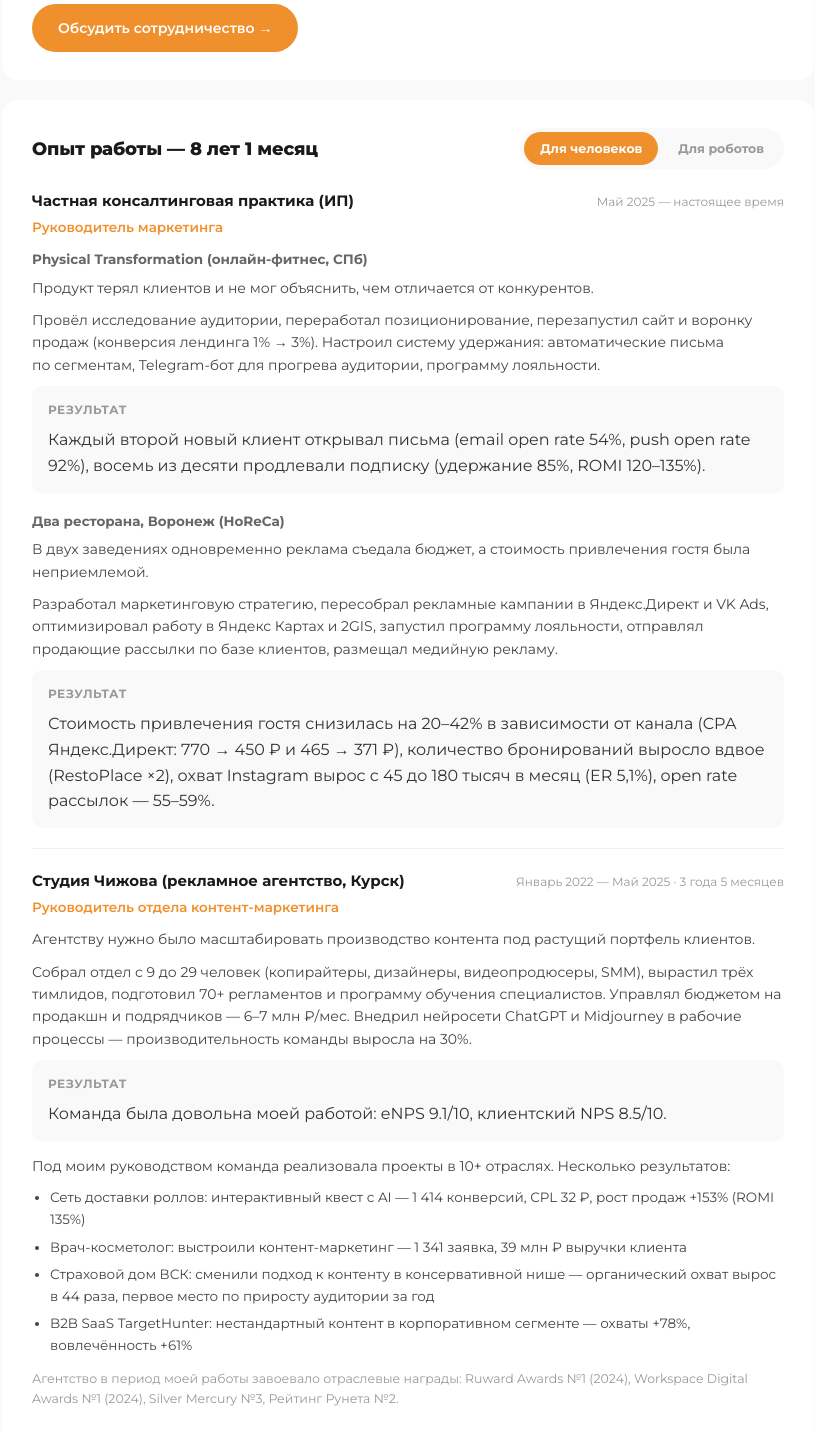
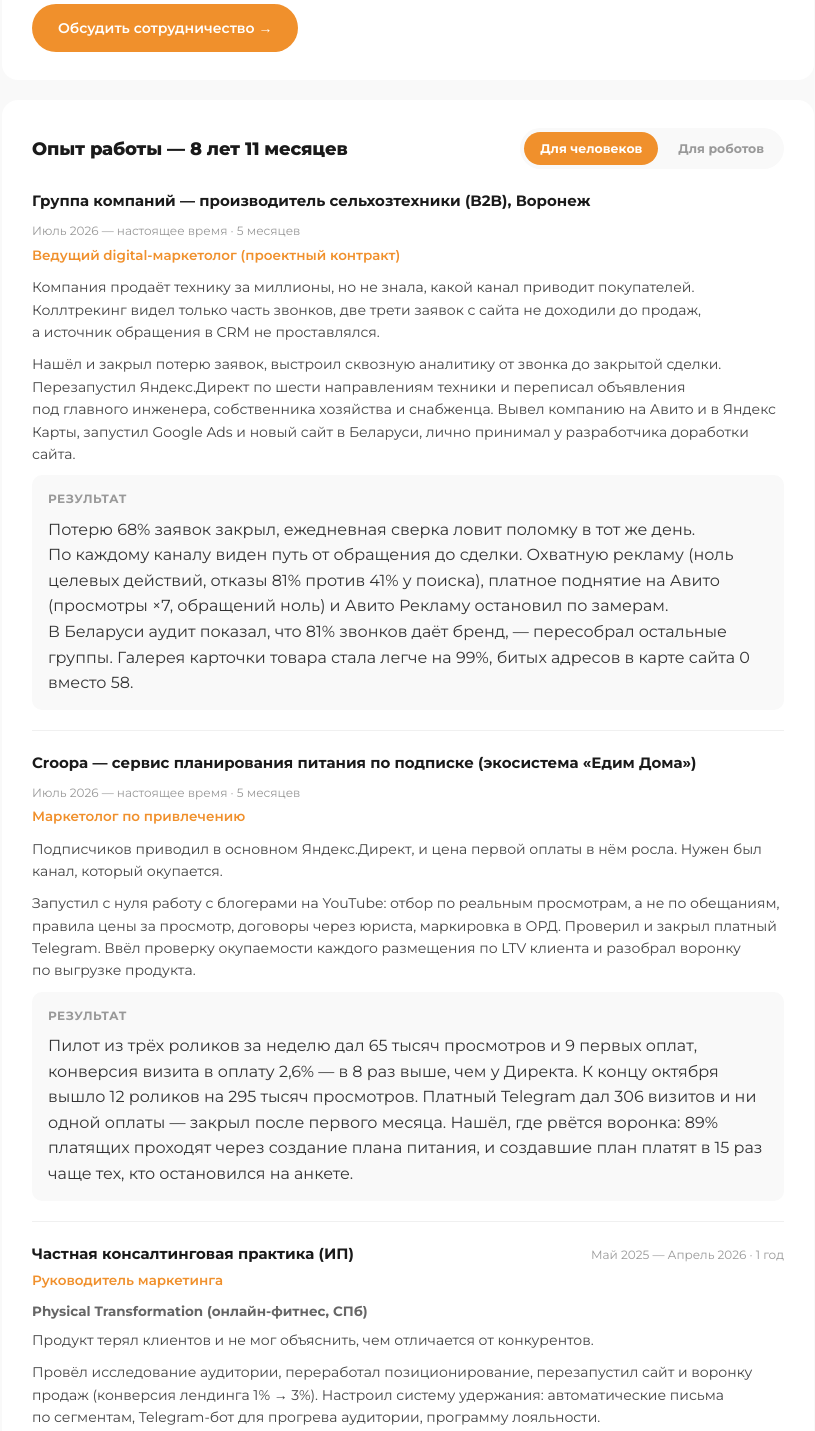
Before and after one commit to sergeynasyrov13-boop/sergeynasyrow-site, a plain HTML site: page resume.html in a window 1280 px wide. Shown: the part 860-2291 px from the top of the page, without its empty margins (232-1047 px from the left). Drawn offline with Linux system fonts and the light colour scheme.

Commit message:
Resume page: add KOBLiK and Croopa to the human tab, fix practice period and total experience
Co-Authored-By: Claude Opus 5.5 <noreply@anthropic.com>

```diff
--- a/resume.html
+++ b/resume.html
@@ -425,7 +425,7 @@
 
     <div class="rsec">
       <div class="rsec__top">
-        <div class="rsec__title" style="margin-bottom:0;">Опыт работы — 8 лет 1 месяц</div>
+        <div class="rsec__title" style="margin-bottom:0;">Опыт работы — 8 лет 11 месяцев</div>
         <div class="exp-toggle" id="expToggle">
           <button class="exp-toggle__btn is-active" data-mode="human" type="button">Для&nbsp;человеков</button>
           <button class="exp-toggle__btn" data-mode="robots" type="button">Для&nbsp;роботов</button>
@@ -435,8 +435,36 @@
       <div id="expHuman" class="exp-version">
         <div class="job">
           <div class="job__top">
+            <span class="job__company">Группа компаний — производитель сельхозтехники (B2B), Воронеж</span>
+            <span class="job__period">Июль 2026 — настоящее время · 5 месяцев</span>
+          </div>
+          <div class="job__title">Ведущий digital-маркетолог (проектный контракт)</div>
+          <p>Компания продаёт технику за&nbsp;миллионы, но&nbsp;не&nbsp;знала, какой канал приводит покупателей. Коллтрекинг видел только часть звонков, две трети заявок с&nbsp;сайта не&nbsp;доходили до&nbsp;продаж, а&nbsp;источник обращения в&nbsp;CRM не&nbsp;проставлялся.</p>
+          <p>Нашёл и&nbsp;закрыл потерю заявок, выстроил сквозную аналитику от&nbsp;звонка до&nbsp;закрытой сделки. Перезапустил Яндекс.Директ по&nbsp;шести направлениям техники и&nbsp;переписал объявления под&nbsp;главного инженера, собственника хозяйства и&nbsp;снабженца. Вывел компанию на&nbsp;Авито и&nbsp;в&nbsp;Яндекс Карты, запустил Google Ads и&nbsp;новый сайт в&nbsp;Беларуси, лично принимал у&nbsp;разработчика доработки сайта.</p>
+          <div class="job__results">
+            <div class="job__results-title">Результат</div>
+            Потерю 68% заявок закрыл, ежедневная сверка ловит поломку в&nbsp;тот же день. По&nbsp;каждому каналу виден путь от&nbsp;обращения до&nbsp;сделки. Охватную рекламу (ноль целевых действий, отказы 81% против 41% у&nbsp;поиска), платное поднятие на&nbsp;Авито (просмотры ×7, обращений ноль) и&nbsp;Авито Рекламу остановил по&nbsp;замерам. В&nbsp;Беларуси аудит показал, что&nbsp;81% звонков даёт бренд, — пересобрал остальные группы. Галерея карточки товара стала легче на&nbsp;99%, битых адресов в&nbsp;карте сайта 0 вместо 58.
+          </div>
+        </div>
+
+        <div class="job">
+          <div class="job__top">
+            <span class="job__company">Croopa — сервис планирования питания по&nbsp;подписке (экосистема «Едим Дома»)</span>
+            <span class="job__period">Июль 2026 — настоящее время · 5 месяцев</span>
+          </div>
+          <div class="job__title">Маркетолог по&nbsp;привлечению</div>
+          <p>Подписчиков приводил в&nbsp;основном Яндекс.Директ, и&nbsp;цена первой оплаты в&nbsp;нём росла. Нужен был канал, который окупается.</p>
+          <p>Запустил с&nbsp;нуля работу с&nbsp;блогерами на&nbsp;YouTube: отбор по&nbsp;реальным просмотрам, а&nbsp;не&nbsp;по&nbsp;обещаниям, правила цены за&nbsp;просмотр, договоры через юриста, маркировка в&nbsp;ОРД. Проверил и&nbsp;закрыл платный Telegram. Ввёл проверку окупаемости каждого размещения по&nbsp;LTV клиента и&nbsp;разобрал воронку по&nbsp;выгрузке продукта.</p>
+          <div class="job__results">
+            <div class="job__results-title">Результат</div>
+            Пилот из&nbsp;трёх роликов за&nbsp;неделю дал 65 тысяч просмотров и&nbsp;9 первых оплат, конверсия визита в&nbsp;оплату 2,6% — в&nbsp;8 раз выше, чем у&nbsp;Директа. К&nbsp;концу октября вышло 12 роликов на&nbsp;295 тысяч просмотров. Платный Telegram дал 306 визитов и&nbsp;ни одной оплаты — закрыл после первого месяца. Нашёл, где рвётся воронка: 89% платящих проходят через создание плана питания, и&nbsp;создавшие план платят в&nbsp;15 раз чаще тех, кто остановился на&nbsp;анкете.
+          </div>
+        </div>
+
+        <div class="job">
+          <div class="job__top">
             <span class="job__company">Частная консалтинговая практика (ИП)</span>
-            <span class="job__period">Май 2025 — настоящее время</span>
+            <span class="job__period">Май 2025 — Апрель 2026 · 1 год</span>
           </div>
           <div class="job__title">Руководитель маркетинга</div>
 
```
